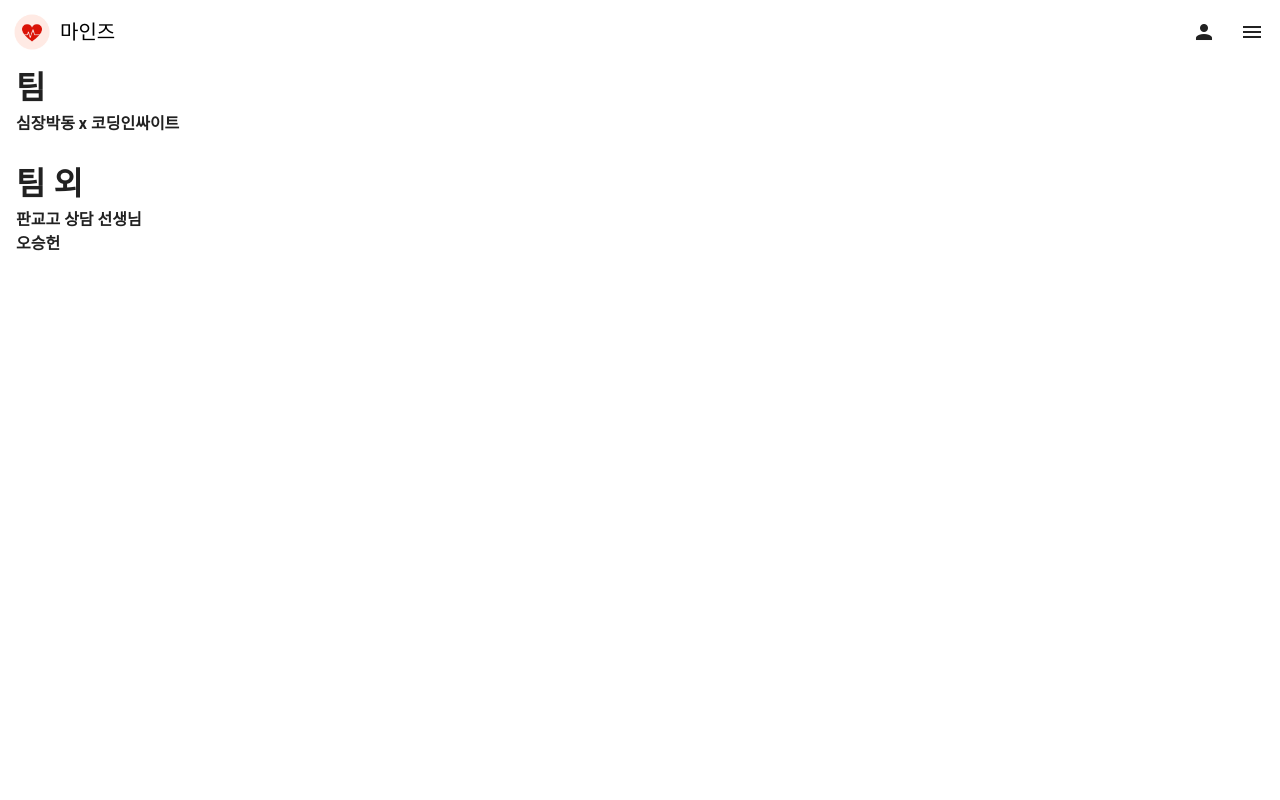
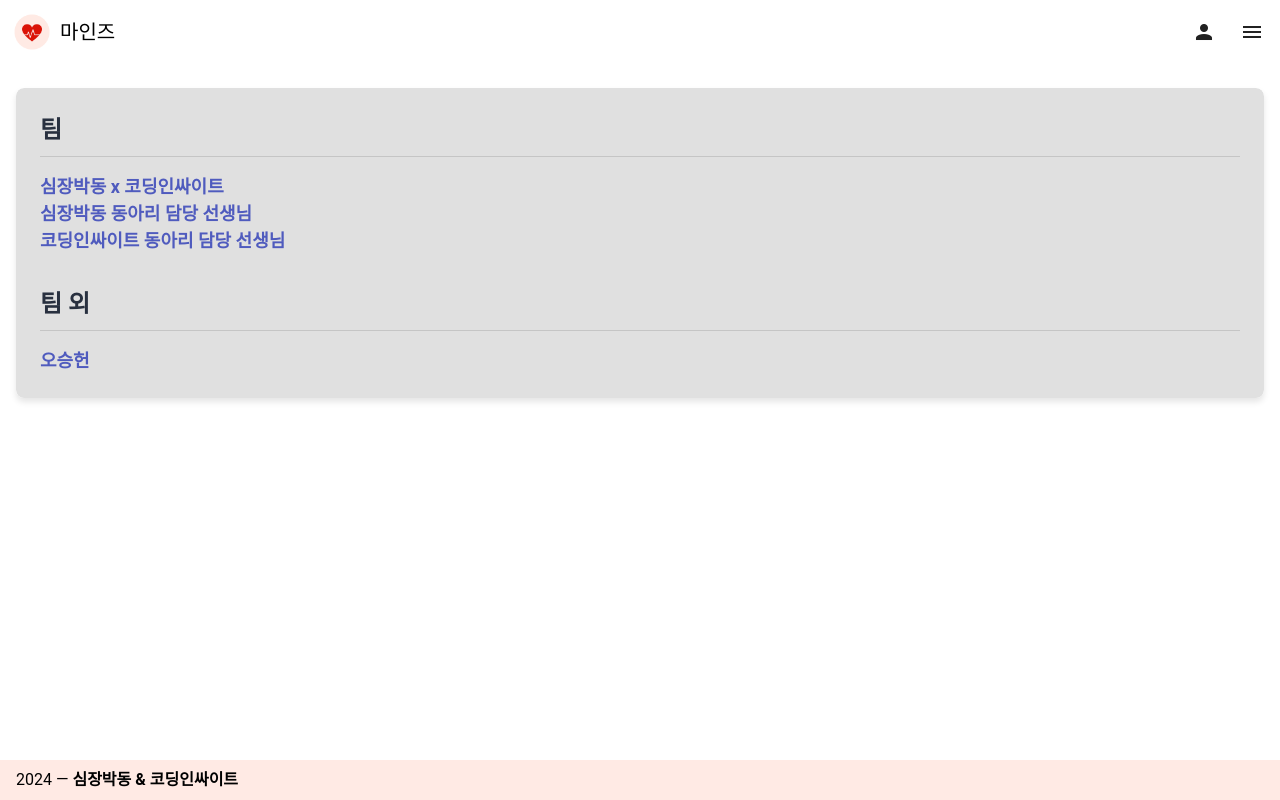
Before and after one commit to hslee2008/pangyomga, a Nuxt app: page /thanks in a window 1280 px wide. Built offline with nearby package versions, Linux system fonts and the light colour scheme; no server answers.

Commit message:
day 2 - ''

```diff
--- a/app.vue
+++ b/app.vue
@@ -99,15 +99,19 @@
       </v-navigation-drawer>
 
       <v-main>
-        <div :class="`${route.path !== '/test/easy/admin' ?? 'd-flex justify-center'}`">
+        <div
+          :class="`${
+            route.path !== '/test/easy/admin' ?? 'd-flex justify-center'
+          }`"
+        >
           <NuxtPage />
         </div>
 
         <br /><br /><br />
+        <br /><br /><br />
       </v-main>
 
       <v-footer
-        v-if="route.path === '/'"
         style="
           position: absolute;
           bottom: 0;
@@ -115,10 +119,10 @@
           background-color: #ffeae4;
         "
       >
-        <NuxtLink to="/thanks" style="color: black; text-decoration: none;">
+        <NuxtLink to="/thanks" style="color: black; text-decoration: none">
           <div>
             {{ new Date().getFullYear() }} —
-            <strong>심장박동 x 코딩인싸이트</strong>
+            <strong>심장박동 & 코딩인싸이트</strong>
           </div>
         </NuxtLink>
       </v-footer>
--- a/pages/thanks.vue
+++ b/pages/thanks.vue
@@ -1,18 +1,89 @@
 <template>
-  <div class="mx-4">
-    <h1>팀</h1>
-    <p>
-      <strong>심장박동 x 코딩인싸이트</strong>
-    </p>
+  <v-card class="mx-4 p-6 bg-white rounded-lg shadow-md mt-6" variant="tonal">
+    <!-- Team Section -->
+    <div class="mb-8">
+      <h1 class="text-2xl font-bold text-gray-800 mb-4 border-b pb-2">팀</h1>
+      <p class="text-lg text-gray-600">
+        <strong class="text-indigo-600">심장박동 x 코딩인싸이트</strong>
+      </p>
+      <p class="text-lg text-gray-600">
+        <strong class="text-indigo-600">심장박동 동아리 담당 선생님</strong>
+      </p>
+      <p class="text-lg text-gray-600">
+        <strong class="text-indigo-600">코딩인싸이트 동아리 담당 선생님</strong>
+      </p>
+    </div>
 
-    <br />
+    <!-- External Team Section -->
+    <div>
+      <h1 class="text-2xl font-bold text-gray-800 mb-4 border-b pb-2">팀 외</h1>
+      <p class="text-lg text-gray-600">
+        <strong class="text-indigo-600">오승헌</strong>
+      </p>
+    </div>
+  </v-card>
+</template>
 
-    <h1>팀 외</h1>
-    <p>
-      <strong>판교고 상담 선생님</strong>
-    </p>
-    <p>
-      <strong>오승헌</strong>
-    </p>
-  </div>
-</template>
+<style>
+  /* Styles for the template */
+  .mx-4 {
+    margin-left: 1rem;
+    margin-right: 1rem;
+  }
+
+  .p-6 {
+    padding: 1.5rem;
+  }
+
+  .bg-white {
+    background-color: white;
+  }
+
+  .rounded-lg {
+    border-radius: 0.5rem;
+  }
+
+  .shadow-md {
+    box-shadow: 0 4px 6px rgba(0, 0, 0, 0.1);
+  }
+
+  .mb-8 {
+    margin-bottom: 2rem;
+  }
+
+  .text-2xl {
+    font-size: 1.5rem;
+  }
+
+  .font-bold {
+    font-weight: 700;
+  }
+
+  .text-gray-800 {
+    color: #2d3748;
+  }
+
+  .mb-4 {
+    margin-bottom: 1rem;
+  }
+
+  .border-b {
+    border-bottom: 1px solid #e2e8f0;
+  }
+
+  .pb-2 {
+    padding-bottom: 0.5rem;
+  }
+
+  .text-lg {
+    font-size: 1.125rem;
+  }
+
+  .text-gray-600 {
+    color: #718096;
+  }
+
+  .text-indigo-600 {
+    color: #5a67d8;
+  }
+</style>
```
